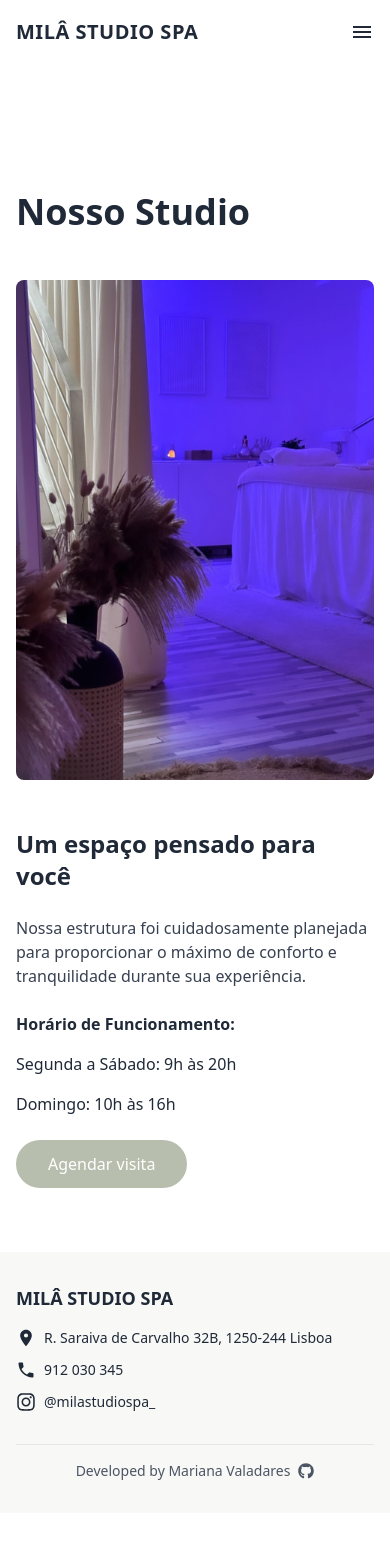
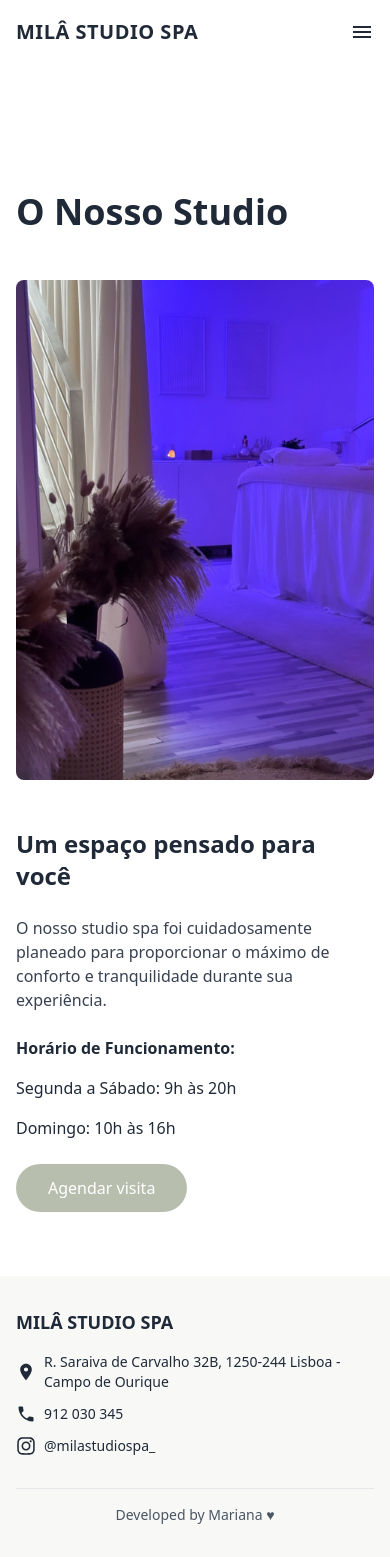
Before and after one commit to loadsmile/studio-spa, a React (Vite) app: page /studio in a window 390 px wide. Before the commit the page ends 1513 px from the top, so only its background shows below. Built offline with nearby package versions, Linux system fonts and the light colour scheme.

Commit message:
Add better SEO optimization to landing page.

```diff
--- a/src/components/Footer.jsx
+++ b/src/components/Footer.jsx
@@ -13,7 +13,7 @@ const Footer = () => {
             <div className="space-y-3">
               <div className="flex items-center">
                 <MdLocationOn className="h-5 w-5 mr-2 flex-shrink-0" />
-                <p className="text-sm sm:text-base">R. Saraiva de Carvalho 32B, 1250-244 Lisboa</p>
+                <p className="text-sm sm:text-base">R. Saraiva de Carvalho 32B, 1250-244 Lisboa - Campo de Ourique</p>
               </div>
               <div className="flex items-center">
                 <MdPhone className="h-5 w-5 mr-2 flex-shrink-0" />
@@ -33,18 +33,9 @@ const Footer = () => {
             </div>
           </div>
 
-          {/* Developer Credit */}
           <div className="text-center text-sm text-gray-600 pt-4 border-t border-gray-200">
             <div className="flex items-center justify-center space-x-2">
-              <span>Developed by Mariana Valadares</span>
-              <a
-                href="https://github.com/loadsmile"
-                target="_blank"
-                rel="noopener noreferrer"
-                className="hover:text-mila-sage transition-colors"
-              >
-                <FaGithub className="h-4 w-4" />
-              </a>
+              <span>Developed by Mariana ♥</span>
             </div>
           </div>
         </div>
--- a/src/components/Services.jsx
+++ b/src/components/Services.jsx
@@ -12,28 +12,29 @@ const Services = () => {
       alt: "Massagem relaxante"
     },
     {
-      title: "Tratamentos Capilares",
+      title: "Head Spa",
       image: "/images/hair.jpg",
-      alt: "Tratamento capilar"
-    },
-    {
-      title: "Spa Day",
-      image: "/images/spa.jpg",
-      alt: "Spa day"
+      alt: "Head Spa"
     }
   ];
 
   return (
     <section className="py-16 bg-mila-beige/10">
       <div className="max-w-7xl mx-auto px-4">
-        <div className="grid grid-cols-1 md:grid-cols-2 lg:grid-cols-4 gap-8">
+        <h2 className="text-2xl md:text-3xl font-bold text-center mb-10">O que oferecemos:</h2>
+        <div className="grid grid-cols-1 md:grid-cols-3 gap-8">
           {services.map((service, index) => (
-            <div key={index} className="relative overflow-hidden rounded-lg">
-              <img
-                src={service.image}
-                alt={service.alt}
-                className="w-full h-64 object-cover hover:scale-105 transition-transform duration-300"
-              />
+            <div key={index} className="relative group">
+              <div className="text-center mb-4">
+                <h3 className="text-lg md:text-xl font-semibold text-gray-800">{service.title}</h3>
+              </div>
+              <div className="overflow-hidden rounded-2xl shadow-sm">
+                <img
+                  src={service.image}
+                  alt={service.alt}
+                  className="w-full h-64 md:h-72 object-cover group-hover:scale-105 transition-transform duration-300"
+                />
+              </div>
             </div>
           ))}
         </div>
--- a/src/pages/About.jsx
+++ b/src/pages/About.jsx
@@ -7,12 +7,15 @@ const About = () => {
         <div className="grid grid-cols-1 md:grid-cols-2 gap-12">
           <div>
             <p className="text-gray-700 mb-6">
-              Nosso espaço é um refúgio de tranquilidade, projetado para
+              O nosso espaço é um refúgio de tranquilidade, projetado para
               proporcionar uma experiência única de bem-estar e relaxamento.
             </p>
             <p className="text-gray-700 mb-6">
               Combinamos técnicas tradicionais com tecnologias modernas para
               oferecer os melhores tratamentos estéticos e terapêuticos.
+
+              Proporcionamos uma experiência única de Head Spa, um tratamento inspirado em técnicas milenares de massagem oriental que surgiu no Japão há cerca de 20 anos como uma terapia para reduzir tensão muscular e stress acumulado. Através de movimentos capilares e da aplicação de pontos de pressão estratégicos na cabeça, proporciona uma sensação de relaxamento instantâneo.
+
             </p>
           </div>
           <div className="rounded-lg overflow-hidden">
--- a/src/pages/Home.jsx
+++ b/src/pages/Home.jsx
@@ -1,6 +1,6 @@
 import React from 'react';
 import Hero from '../components/Hero';
-import Services from '../components/Services';  // Make sure this points to the component version
+import Services from '../components/Services';
 import Reviews from '../components/Reviews';
 
 const Home = () => {
@@ -8,7 +8,7 @@ const Home = () => {
     <div className="min-h-screen">
       <Hero />
       <Welcome />
-      <Services />  {/* This will render the grid view */}
+      <Services />
       <Reviews />
     </div>
   );
--- a/src/pages/Studio.jsx
+++ b/src/pages/Studio.jsx
@@ -1,9 +1,9 @@
-import React from "react";
+import React from 'react';
 const Studio = () => {
   return (
     <div className="pt-16 min-h-screen bg-white">
       <div className="max-w-7xl mx-auto px-4 py-16">
-        <h1 className="text-4xl font-bold mb-12">Nosso Studio</h1>
+        <h1 className="text-4xl font-bold mb-12">O Nosso Studio</h1>
         <div className="grid grid-cols-1 md:grid-cols-2 gap-12">
           <div>
             <img
@@ -15,18 +15,24 @@ const Studio = () => {
           <div className="space-y-6">
             <h2 className="text-2xl font-bold">Um espaço pensado para você</h2>
             <p className="text-gray-700">
-              Nossa estrutura foi cuidadosamente planejada para proporcionar
+              O nosso studio spa foi cuidadosamente planeado para proporcionar
               o máximo de conforto e tranquilidade durante sua experiência.
+
             </p>
             <div className="space-y-4">
               <h3 className="font-bold">Horário de Funcionamento:</h3>
               <p>Segunda a Sábado: 9h às 20h</p>
               <p>Domingo: 10h às 16h</p>
             </div>
-            <button className="bg-mila-sage text-white px-8 py-3 rounded-full
-              hover:bg-opacity-90 transition duration-300">
+            <a
+              href="https://api.whatsapp.com/send/?phone=351912030345&text&type=phone_number&app_absent=0"
+              target="_blank"
+              rel="noopener noreferrer"
+              className="inline-block bg-mila-sage text-white px-8 py-3 rounded-full
+                hover:bg-opacity-90 transition duration-300"
+            >
               Agendar visita
-            </button>
+            </a>
           </div>
         </div>
       </div>
```
